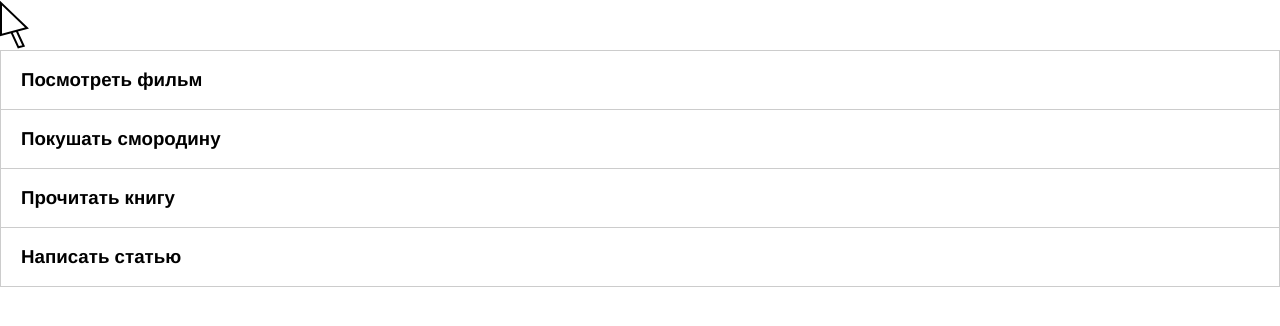
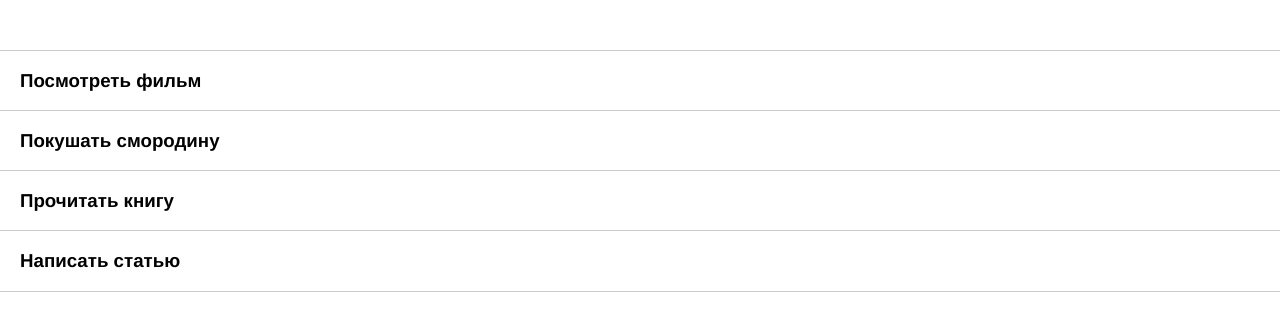
Before and after one commit to Temirsultanov/tasktracker, a plain HTML site: page touchmove.html in a window 1280 px wide. Drawn offline with Linux system fonts and the light colour scheme.

Commit message:
Remove custom-cursor

```diff
--- a/touchmove.css
+++ b/touchmove.css
@@ -1,12 +1,11 @@
 body{
     margin: 0;
     padding-top: 50px;
-    min-height: 100vw;
+    max-width: 100vw;
     overflow-x: hidden;
 }
 *, body{
     box-sizing: border-box;
-    cursor: none;
 }
 .tasks{
     list-style: none;
@@ -14,6 +13,7 @@ body{
     margin: 0;
     font-family: 'Helvetica';
     border-top: 1px solid #ccc;
+    border-bottom: 1px solid #ccc;
     overflow: hidden;
 }
 .task{
@@ -22,10 +22,12 @@ body{
     display: flex;
     align-items: center;
 
-    margin-top: -1px;
-    border: 1px solid #ccc;
+    /* margin-top: -1px; */
 
     user-select: none;
+}
+.task:not(:last-child) {
+    border-bottom: 1px solid #ccc;
 }
 .task__title{
     flex: 1;
@@ -115,17 +117,3 @@ body{
     opacity: 0;
     transform: translateX(100%);
 }
-/* Cursor */
-.cursor{
-    position: fixed;
-    top: 0;
-    left: 0;
-    z-index: 2;
-
-    display: flex;
-    align-items: center;
-    justify-content: center;
-
-    pointer-events: none;
-    user-select: none;
-}
--- a/touchmove.html
+++ b/touchmove.html
@@ -8,12 +8,6 @@
     <title>Touchmove HTML | CSS</title>
 </head>
 <body>
-    <div class="cursor">
-        <svg width="29" height="50" viewBox="0 0 29 50" fill="none" xmlns="http://www.w3.org/2000/svg">
-            <path d="M18.4086 47.3273L8.07206 25.0068L13.3189 23.6375L23.6554 45.958L18.4086 47.3273Z" fill="white" stroke="black" stroke-width="2"/>
-            <path d="M27 28L1 35V3L27 28Z" fill="white" stroke="black" stroke-width="2"/>
-        </svg>
-    </div>
     <ul class="tasks">
         <li class="task task1">
             <button class="delete__button">
--- a/touchmove.js
+++ b/touchmove.js
@@ -137,11 +137,3 @@ const onDeleteButtonClick = function () {
     taskMethods.delete();
 }
 deleteButton.addEventListener("click", onDeleteButtonClick);
-
-
-// Cursor
-let cursor = document.querySelector(".cursor");
-window.addEventListener('mousemove', function (evt) {
-    cursor.style.left = `${evt.pageX}px`;
-    cursor.style.top = `${evt.pageY}px`;
-})
```
